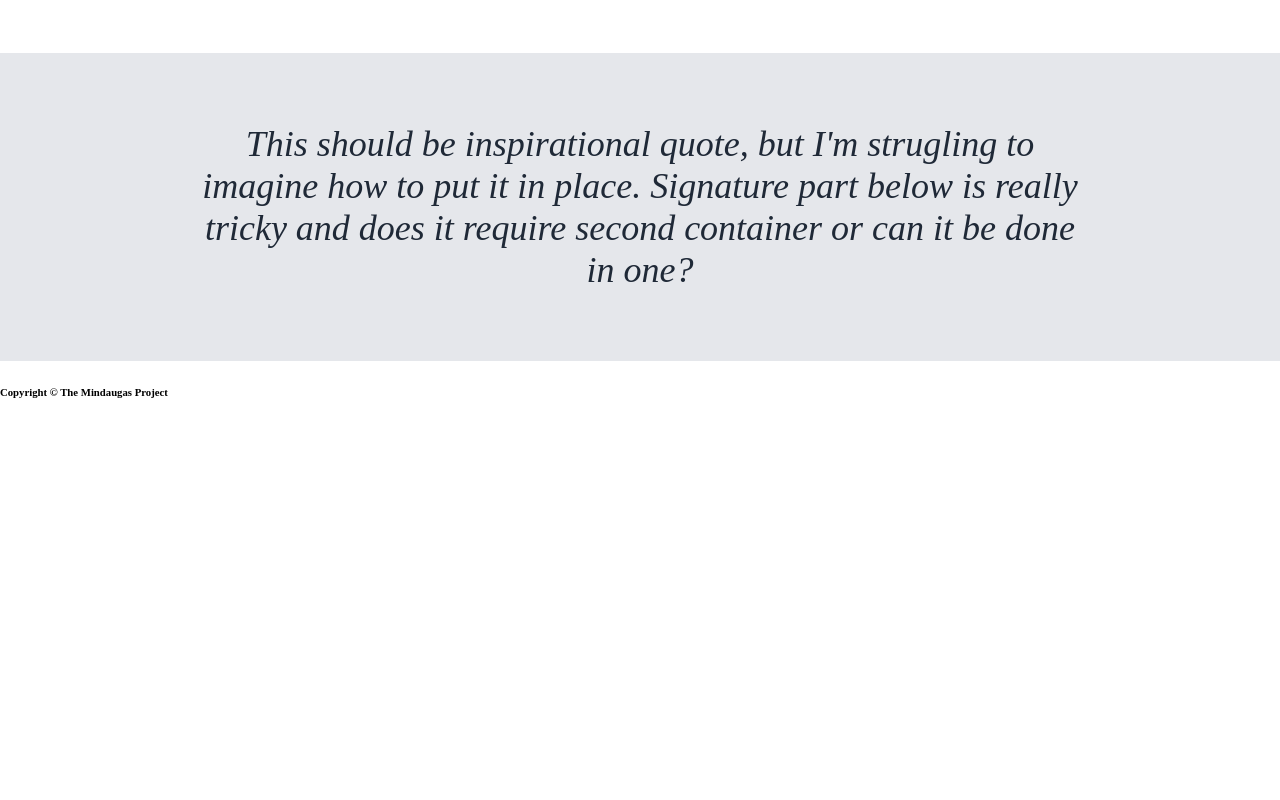
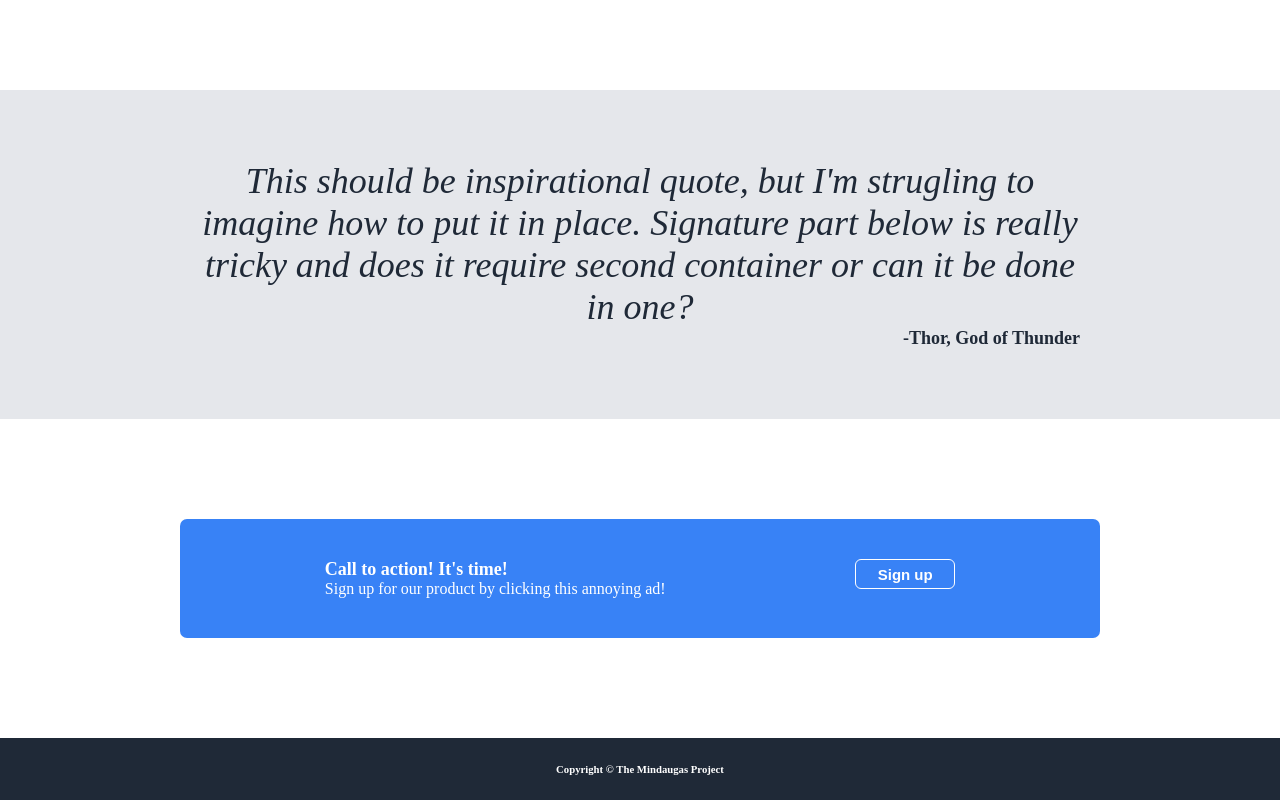
Before and after one commit to MindasM/first-page, a plain HTML site: page index.html in a window 1280 px wide. Shown: the part 787-1587 px from the top of the page. Before the commit the page ends 1210 px from the top, so only its background shows below. Drawn offline with Linux system fonts and the light colour scheme.

Commit message:
Finished. Whooo, this was fun

```diff
--- a/index.html
+++ b/index.html
@@ -26,7 +26,7 @@
             <img src="images/main.jpg" alt="company picture" style="width: 400px; height: 300px;">
         </div>
     </div>
-    <h3 class="tree center">A bit random information</h3>
+    <h3 class="tree center" style="font-size:36px; font-weight: bolder; color:#1f2937">A bit random information</h3>
     <div class="images">
         <div class="trees">
             <img class="pic" src="images/tree1.jpg" alt="tree1">
@@ -47,6 +47,14 @@
     </div>
     <div class="quote center">
         <div>This should be inspirational quote, but I'm strugling to imagine how to put it in place. Signature part below is really tricky and does it require second container or can it be done in one?</div>
+        <div style="text-align: right; font-weight: bold; font-style: normal; font-size: 18px;">-Thor, God of Thunder</div>
+    </div>
+    <div class="ad">
+        <div class="scam">
+            <div style="font-size: 18px; font-weight:bold">Call to action! It's time!</div>
+            <div>Sign up for our product by clicking this annoying ad!</div>
+        </div>
+        <button type="button" style="border: 1px solid white; border-radius: 6px">Sign up</button>
     </div>
     <div class="footer">
         <h6>Copyright © The Mindaugas Project</h6>
--- a/styles.css
+++ b/styles.css
@@ -1,7 +1,6 @@
 body {
     display: flex;
     flex-direction: column;
-
     padding: 0px;
     margin: 0;
 }
@@ -90,3 +89,26 @@ button {
     font-weight: bold;
     font-size: 15px;
 }
+
+.footer {
+    background-color: #1f2937;
+    text-align: center;
+    color: white;
+    font-weight: 100;
+}
+
+.ad {
+    border-radius: 7px;
+    display: flex;
+    margin: 100px 180px;
+    padding: 40px 50px;
+    background-color: #3882f6;
+    justify-content: space-around;
+
+}
+
+.scam {
+    display: flex;
+    flex-direction: column;
+    color: white;
+}
```
